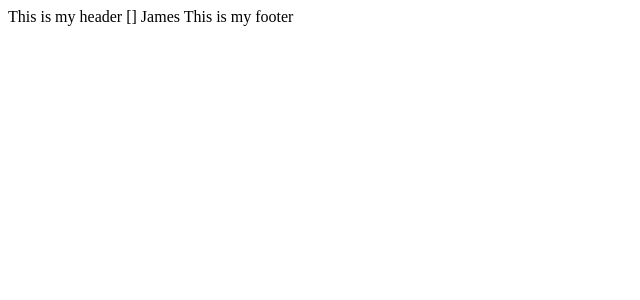
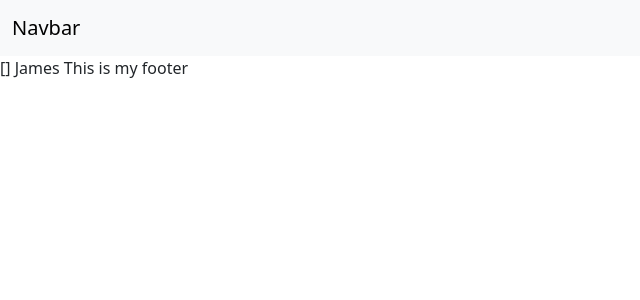
Before and after one commit to flohms18/vue-api-draft, a Vue app: page / in a window 1280 px wide. Shown: the top 300 px of the page, without its empty margins (0-640 px from the left). Built offline with nearby package versions, Linux system fonts and the light colour scheme; no server answers.

Commit message:
BS working

```diff
--- a/src/Header.vue
+++ b/src/Header.vue
@@ -3,8 +3,11 @@
 
 <template>
 
-    This is my header
-
+    <nav class="navbar bg-body-tertiary">
+        <div class="container-fluid">
+            <a class="navbar-brand" href="#">Navbar</a>
+        </div>
+    </nav>
 </template>
 
 <style scoped>
--- a/src/main.js
+++ b/src/main.js
@@ -1,4 +1,7 @@
 import { createApp } from 'vue'
 import App from './App.vue'
 
+import 'bootstrap/dist/css/bootstrap.css'
+import 'bootstrap/dist/js/bootstrap.bundle.js'
+
 createApp(App).mount('#app')
```
